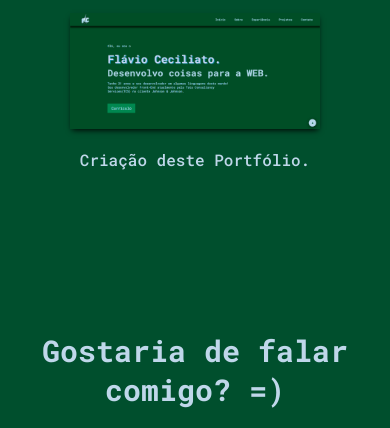
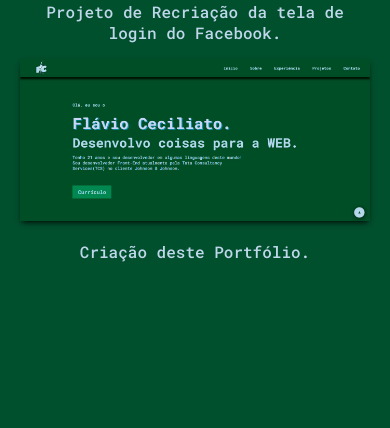
Before and after one commit to flavioceciliato/site, a plain HTML site: page index.html in a window 390 px wide. Shown: the part 3485-3913 px from the top of the page. Drawn offline with Linux system fonts and the light colour scheme.

Commit message:
Update style.css

```diff
--- a/style.css
+++ b/style.css
@@ -420,11 +420,11 @@ footer{
   }
 
   #p-projeto{
-    max-width: 250px;
+    max-width: 350px;
   }
 
   #projeto-foto{
-    max-width: 250px;
+    max-width: 350px;
   }
 
   #experiencia{
```
